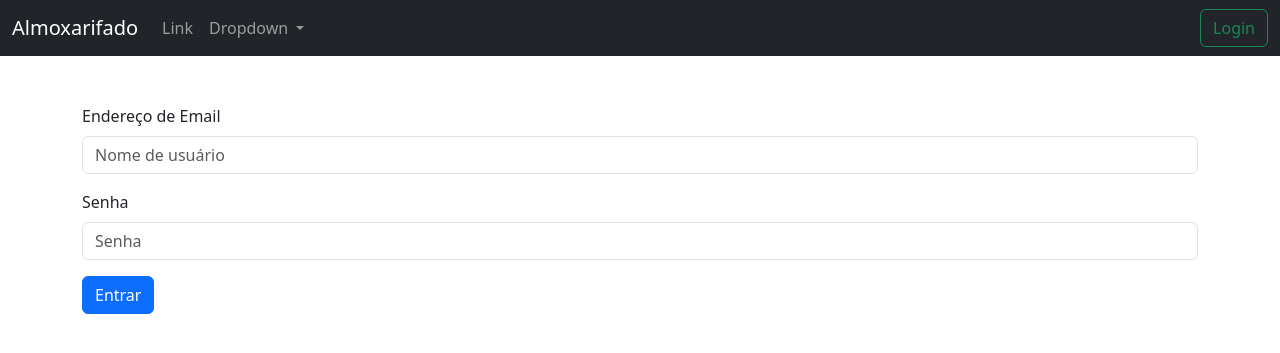
After one commit to OtavioMoratelli/almoxarifado, a Django app: page /login/ in a window 1280 px wide. The commit adds this page. Shown: the top 353 px of the page. Run offline with Django 3.2, Linux system fonts and the light colour scheme.

Commit message:
Login&Logout

```diff
--- a/website/templates/base.html
+++ b/website/templates/base.html
@@ -9,6 +9,16 @@
   <body>
     {% include 'navbar.html' %}
     <div class="container">
+        <br/>
+        {% if messages %}
+          {% for message in messages %}
+            <div class="alert alert-info alert-dismissible fade show" role="alert">
+              {{ message }}
+              <button type="button" class="btn-close" data-bs-dismiss="alert" aria-label="Close"></button>
+            </div>
+          {% endfor %}
+        {% endif %}
+
         {% block content %}
         {% endblock %}
     </div>
--- a/website/templates/home.html
+++ b/website/templates/home.html
@@ -2,6 +2,7 @@
 
 {% block content %}
 
+{% if user.is_authenticated %}
 <table class="table">
     <thead>
       <tr>
@@ -22,5 +23,8 @@
       {% endfor %}
     </tbody>
 </table>
+{% endif %}
+
+
 
 {% endblock %}
--- /dev/null
+++ b/website/templates/login.html
@@ -0,0 +1,21 @@
+{% extends 'base.html' %}
+
+{% block content %}
+
+<form method="POST" action="{% url 'login' %}">
+    {% csrf_token%}
+    <br>
+    <form>
+    <div class="mb-3">
+      <label for="exampleInputEmail1" class="form-label">Endereço de Email</label>
+      <input type="text" class="form-control" id="exampleInputEmail1" aria-describedby="emailHelp", name="username", placeholder="Nome de usuário" required>
+    </div>
+    <div class="mb-3">
+      <label for="exampleInputPassword1" class="form-label">Senha</label>
+      <input type="password" class="form-control" id="exampleInputPassword1", name="password", placeholder="Senha" required>
+    </div>
+    <button type="submit" class="btn btn-primary">Entrar</button>
+    </form>
+</form>
+
+{% endblock %}
--- a/website/templates/navbar.html
+++ b/website/templates/navbar.html
@@ -22,7 +22,15 @@
           </li>
         </ul>
         <form class="d-flex" role="search">
-          <button class="btn btn-outline-success" type="submit">Login</button>
+          {% if user.is_authenticated %}
+
+          <button class="btn btn-outline-danger" formaction="{% url 'logout' %}" type="submit">Logout</button>
+
+          {% else %}
+
+          <button class="btn btn-outline-success" formaction="{% url 'login' %}" type="submit">Login</button>
+
+          {% endif %}
         </form>
       </div>
     </div>
--- a/website/urls.py
+++ b/website/urls.py
@@ -2,5 +2,7 @@ from django.urls import path
 from . import views
 
 urlpatterns = [
-    path('', views.home, name='home')
+    path('', views.home, name='home'),
+    path('login/', views.login_user, name='login'),
+    path('logout/', views.logout_user, name='logout'),
 ]
--- a/website/views.py
+++ b/website/views.py
@@ -1,4 +1,6 @@
 from django.shortcuts import render, redirect
+from django.contrib.auth import authenticate, login, logout
+from django.contrib import messages
 from .models import Item
 
 def home(request):
@@ -6,3 +8,21 @@ def home(request):
     queryResult = Item.objects.all();
 
     return render(request, 'home.html', {'queryResult':queryResult})
+
+def login_user(request):
+    if request.method == 'POST':
+        username = request.POST['username']
+        password = request.POST['password']
+        user = authenticate(request, username=username, password=password)
+        if user is not None:
+            login(request, user)
+            messages.success(request, "Você entrou em sua conta com sucesso!")
+            return redirect('home')
+        else:
+            messages.error(request, "Erro ao entar, tente novamente...")
+
+    return render(request, 'login.html', {})
+
+def logout_user(request):
+    logout(request)
+    return redirect('home')
```
